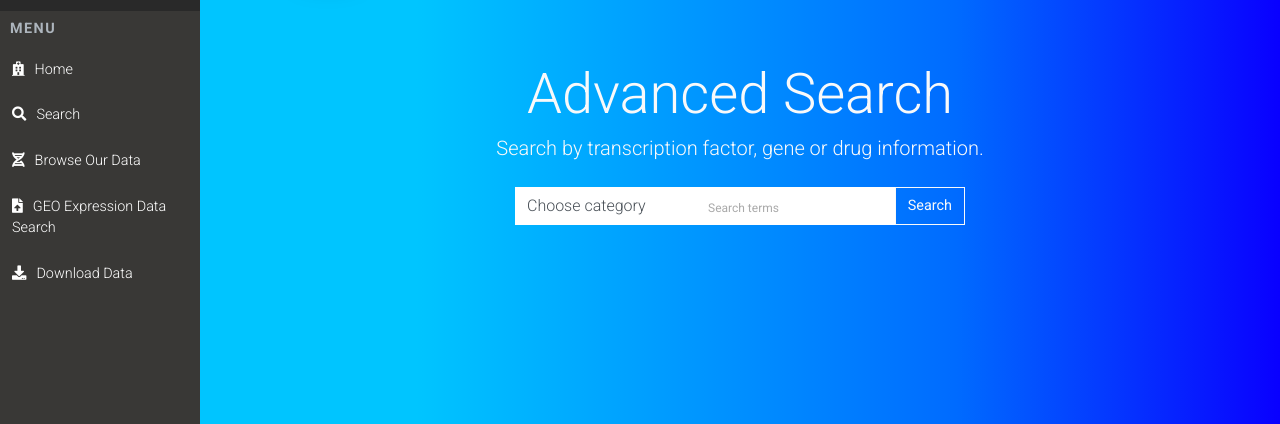
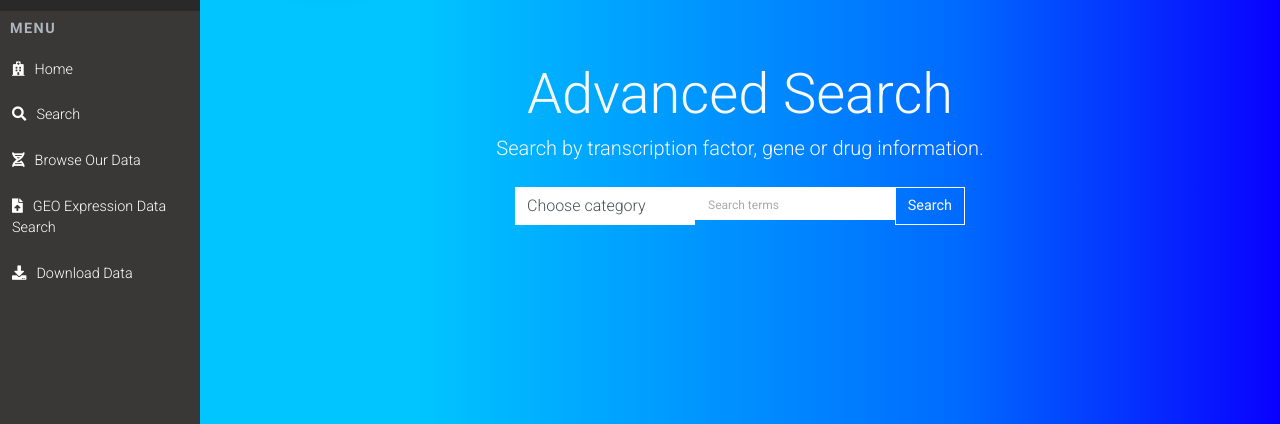
Before and after one commit to mfrahman123/testing, a Flask app: page /search in a window 1280 px wide. Shown: the part 67-491 px from the top of the page. Run offline with Flask 2, Linux system fonts and the light colour scheme; parts of the project's set-up code (start-up, migrations or seed data) failed here and were passed over; some libraries are stand-ins or nearby versions.

Commit message:
final version

```diff
--- a/templates/searchpage.html
+++ b/templates/searchpage.html
@@ -27,7 +27,7 @@ Advanced Search | QMUL Transcription Factor Database
 
     <div class="col-12 col-md-4 col-lg-3 py-2 px-md-0 mr-auto">
       <div class="input-group">
-      <input type="text" placeholder="Search terms" name="keywords" class="form-control" style="height:38px" required>
+      <input type="text" placeholder="Search terms" name="keywords" class="form-control" style="height:100%" required>
 
 
 
```
